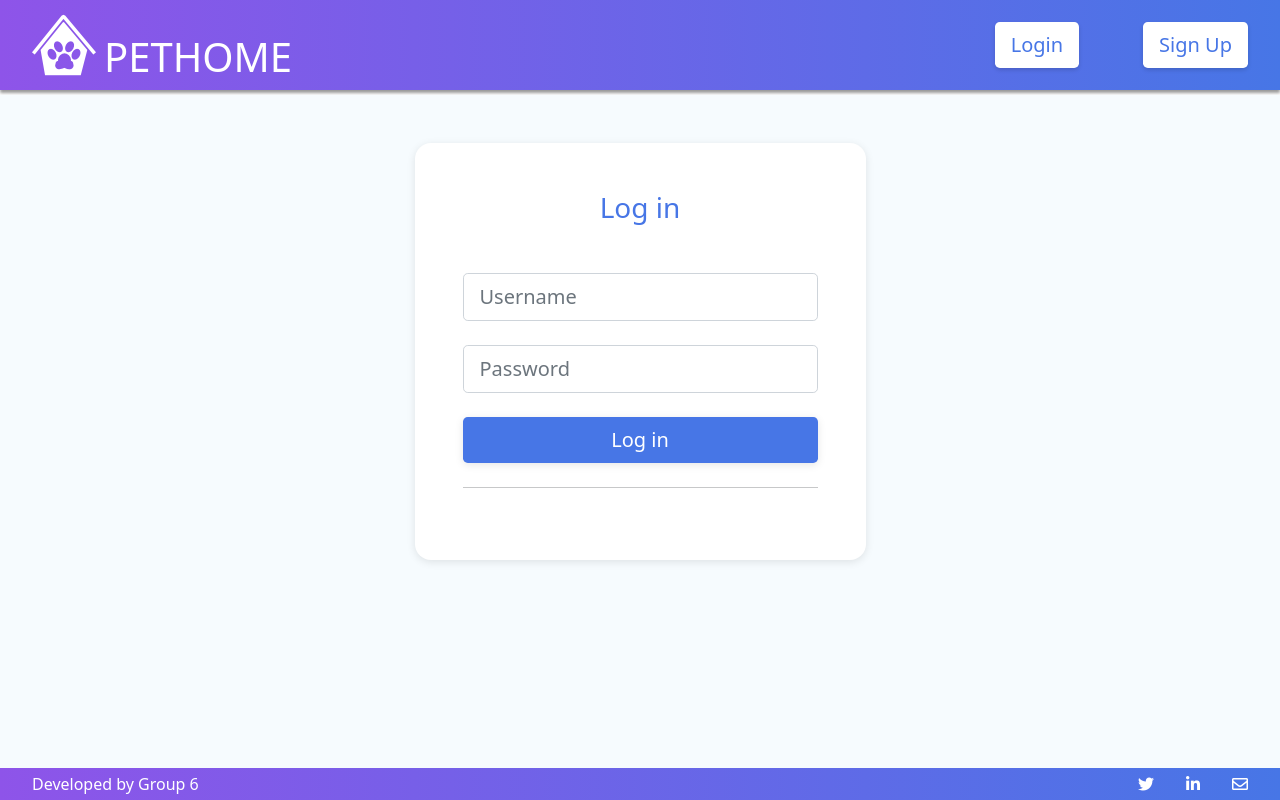
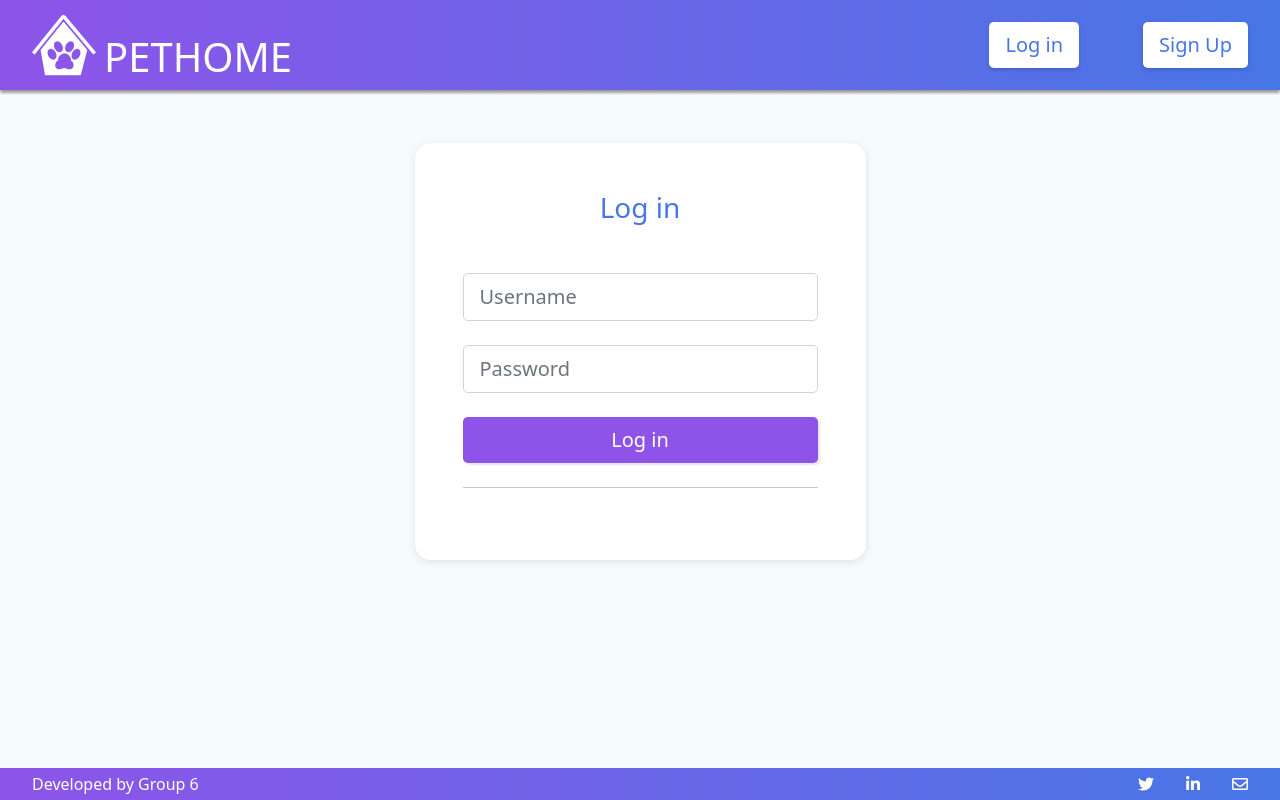
Before and after one commit to dflr10/pethome_fe, a Vue app: page /user/login in a window 1280 px wide. Built offline with nearby package versions, Linux system fonts and the light colour scheme.

Commit message:
Cambios en los colores de la GUI

```diff
--- a/src/App.vue
+++ b/src/App.vue
@@ -9,7 +9,7 @@
                 <button class="btn btn-primary btn-lg btn-block" v-if="is_auth" v-on:click="loadHome"> Home </button>
                 <button class="btn btn-primary btn-lg btn-block" v-if="is_auth" v-on:click="loadPet"> Pets </button>
                 <button class="btn btn-primary btn-lg btn-block" v-if="is_auth" v-on:click="logOut"> Log Out </button>
-                <button class="btn btn-primary btn-lg btn-block" v-if="!is_auth" v-on:click="loadLogIn" > Login </button>
+                <button class="btn btn-primary btn-lg btn-block" v-if="!is_auth" v-on:click="loadLogIn" > Log in </button>
                 <button class="btn btn-primary btn-lg btn-block" v-if="!is_auth" v-on:click="loadSignUp" > Sign Up </button>
             </nav>
         </header>
@@ -136,6 +136,7 @@
         margin: 0 2rem;
         background-color: #fff;
         color: #4776E6;
+        font-weight: 500;
         border: none;
         box-shadow: 0 2px 4px 0 rgba(0, 0, 0, 0.15);
 
@@ -176,8 +177,8 @@
         margin-right: 2rem;
     }
     .btn.btn-primary.btn-lg.btn-block:hover {
-        background-color: #8E54E9;
-        opacity: 0.9;
+        background-color: #7f3de9;
+        color: #fff;
         transition: all 0.2s ease-in-out;
     }
 </style>
--- a/src/components/Login.vue
+++ b/src/components/Login.vue
@@ -70,9 +70,11 @@
         color:#4776E6;
     }
     .btn {
-        background-color: #4776E6;
         border:none;
-        box-shadow: 0 2px 9px 0 rgba(0, 0, 0, 0.1);
+        box-shadow: 2px 2px 2px 0 rgba(0, 0, 0, 0.1);
         width: 100%;
+        color: #fff;
+        background-color: #8E54E9;
     }
+
 </style>
--- a/src/components/SignUp.vue
+++ b/src/components/SignUp.vue
@@ -100,7 +100,7 @@
         color:#4776E6;
     }
     .btn {
-        background-color: #4776E6;
+        background-color: #8E54E9;
         border:none;
         box-shadow: 0 2px 9px 0 rgba(0, 0, 0, 0.1);
         width: 100%;
```
